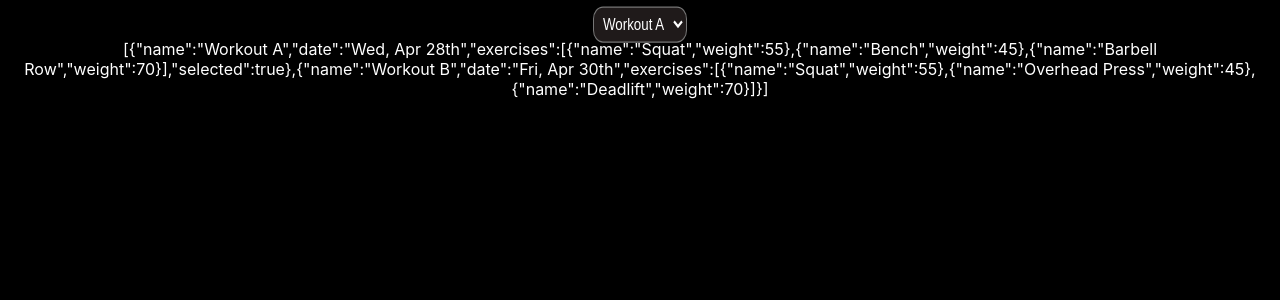
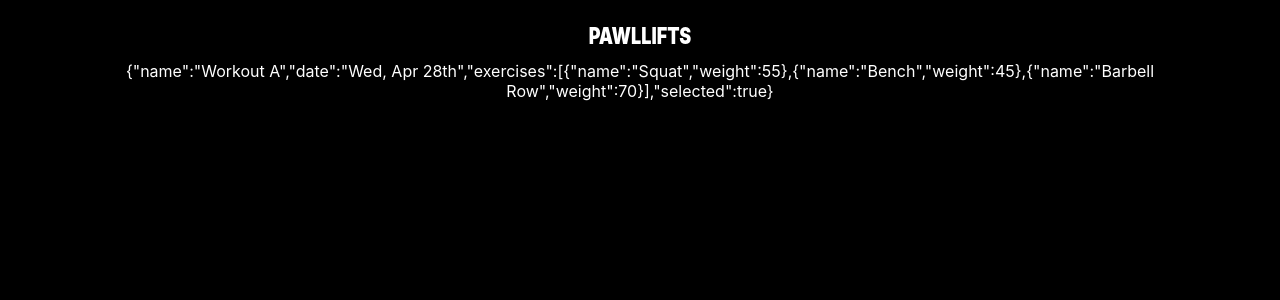
Before and after one commit to ageoldpun/pawl-lifts, a React (Create React App) app: page / in a window 1280 px wide. Both pictures are taken after a click on the button "Start Workout". Shown: the top 300 px of the page. Built offline with nearby package versions, Linux system fonts and the light colour scheme.

Commit message:
Simplify workout view by only having one workout

```diff
--- a/src/App.css
+++ b/src/App.css
@@ -49,10 +49,3 @@
   bottom: 10px;
   margin-right: 10px;
 }
-
-.workout-dropdown {
-  color: white;
-  background-color: rgb(31, 26, 26);
-  border-radius: 10px;
-  padding: 5px;
-}
--- a/src/App.js
+++ b/src/App.js
@@ -72,7 +72,7 @@
         }
         {this.state.view === 'workout' ?
           <Workout
-            workouts={dummyWorkoutData}
+            workout={dummyWorkoutData[0]}
           /> : ''
         }
       </div>
--- a/src/components/Workout.js
+++ b/src/components/Workout.js
@@ -1,16 +1,14 @@
 import React from 'react';
 
 export default function Workout(props) {
-  const { workouts } = props;
+  const { workout } = props;
 
   return (
     <div>
       <header className="app-header">
-        <select className="workout-dropdown" name="workouts" id="workouts">
-          {workouts.map(workout => <option key={workout.name} value={workout.name}>{workout.name}</option>)}
-        </select>
+        <h2 className="bold">PawlLifts</h2>
       </header>
-      {JSON.stringify(workouts)}
+      {JSON.stringify(workout)}
     </div>
   );
 }
```
